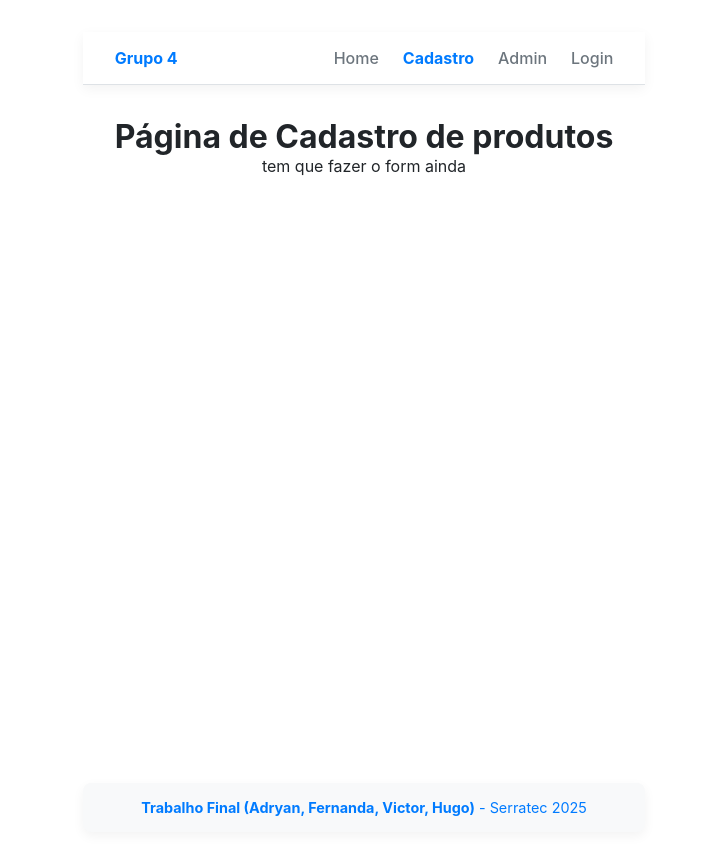
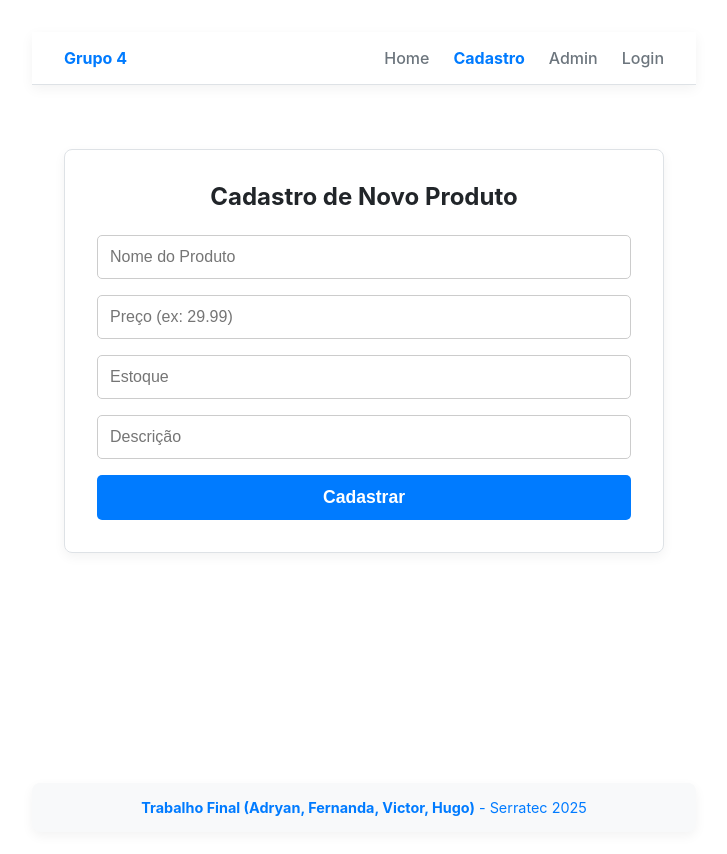
Before and after one commit to AdryanDev7/Trabalho-final-react, a React app: page /cadastro in a window 1280 px wide. Shown: the top 854 px of the page, without its empty margins (276-1003 px from the left). Built offline with nearby package versions, Linux system fonts and the light colour scheme; the HTML template or start-up script is replaced by a standard one.

Commit message:
feat:Cadastro(POST)

```diff
--- a/src/components/formCadastro/FormCadastro.jsx
+++ b/src/components/formCadastro/FormCadastro.jsx
@@ -0,0 +1,105 @@
+import { useState } from "react";
+import styles from "./FormCadastro.module.css";
+
+
+
+export const FormCadastro = () => {
+
+
+    const [nome, setNome] = useState("");
+    const [preco, setPreco] = useState("");
+    const [descricao, setDescricao] = useState("");
+    const [estoque, setEstoque] = useState("");
+
+    const [loading, setLoading] = useState(false);
+
+
+    const handleSubmit = (e) => {
+        e.preventDefault();
+        setLoading(true);
+
+        if (!nome || !preco) {
+            setLoading(false);
+            return alert("Nome e Preço são obrigatórios.");
+        }
+
+
+        alert(`Produto cadastrado!\nNome: ${nome}\nPreço: ${preco}`);
+
+
+        setNome("");
+        setPreco("");
+        setDescricao("");
+        setLoading(false);
+        setEstoque("");
+    };
+    async function criar() {
+        try {
+
+            const response = await criarProduto({
+                nome: nome,
+                preco: preco,
+                descricao: descricao,
+            });
+
+            console.log(response);
+
+
+
+        } catch (error) {
+
+            console.error("Erro ao criar produto:", error);
+
+        } finally {
+
+            setLoading(false);
+        }
+
+
+    }
+    return (
+
+
+
+        <form onSubmit={handleSubmit} className={styles.form}>
+            <h2>Cadastro de Novo Produto</h2>
+
+            <input
+                type="text"
+                placeholder="Nome do Produto"
+                value={nome}
+                onChange={(e) => setNome(e.target.value)}
+                className={styles.input}
+            />
+            <input
+                type="number"
+                placeholder="Preço (ex: 29.99)"
+                value={preco}
+                onChange={(e) => setPreco(e.target.value)}
+                className={styles.input}
+            />
+            <input
+                type="number"
+                placeholder="Estoque"
+                value={estoque}
+                onChange={(e) => setEstoque(e.target.value)}
+                className={styles.input}
+            />
+            <input
+                type="text"
+                placeholder="Descrição"
+                value={descricao}
+                onChange={(e) => setDescricao(e.target.value)}
+                className={styles.input}
+            />
+
+            <button
+                type="submit"
+                className={styles.button}
+                disabled={loading}
+            >
+                {loading ? "A processar..." : "Cadastrar"}
+            </button>
+        </form>
+    );
+}
--- a/src/components/formCadastro/FormCadastro.module.css
+++ b/src/components/formCadastro/FormCadastro.module.css
@@ -0,0 +1,56 @@
+.form {
+  max-width: 600px;
+  margin: 2rem auto;
+  padding: 2rem;
+  background-color: var(--surface-color);
+  border: 1px solid #dee2e6;
+  border-radius: var(--border-radius);
+  box-shadow: var(--shadow);
+}
+
+.form h2 {
+  text-align: center;
+  margin-top: 0;
+  margin-bottom: 1.5rem;
+  color: var(--text-color);
+}
+
+.input {
+  width: 100%;
+  padding: 12px;
+  margin-bottom: 1rem;
+  font-size: 1rem;
+  border-radius: 5px;
+  border: 1px solid #ccc;
+  background-color: #fff;
+  color: var(--text-color);
+  box-sizing: border-box;
+}
+
+.input:focus {
+  outline: none;
+  border-color: var(--primary-color);
+  box-shadow: 0 0 5px rgba(0, 123, 255, 0.3);
+}
+
+.button {
+  width: 100%;
+  padding: 12px;
+  font-size: 1.1rem;
+  font-weight: bold;
+  color: white;
+  background-color: var(--primary-color);
+  border: none;
+  border-radius: 5px;
+  cursor: pointer;
+  transition: background-color 0.2s;
+}
+
+.button:hover {
+  background-color: #0056b3;
+}
+
+.button:disabled {
+  background-color: var(--text-secondary);
+  cursor: not-allowed;
+}
--- a/src/pages/cadastro/Cadastro.jsx
+++ b/src/pages/cadastro/Cadastro.jsx
@@ -1,10 +1,9 @@
 import React from 'react';
-
+import { FormCadastro } from '../../components/formCadastro/FormCadastro';
 export const Cadastro = () => {
   return (
     <div>
-      <h1>Página de Cadastro de produtos</h1>
-      <p>tem que fazer o form ainda</p>
+      <FormCadastro/>
     </div>
   );
 };
--- a/src/service/apiService.js
+++ b/src/service/apiService.js
@@ -31,7 +31,11 @@ export async function getProduto() {
 
 // Função para POST
  export const criarProduto= async ( produtos ) => {
-    const {data} = await apiPost.post('/PostMapping', produtos)
+    const {data} = await apiPost.post('api/produtos/', produtos, {
+      headers: {
+        'Authorization': `Bearer ${localStorage.getItem('authToken')}`
+      }
+    })
     return data
  }
  // Função para UPDATE
```
